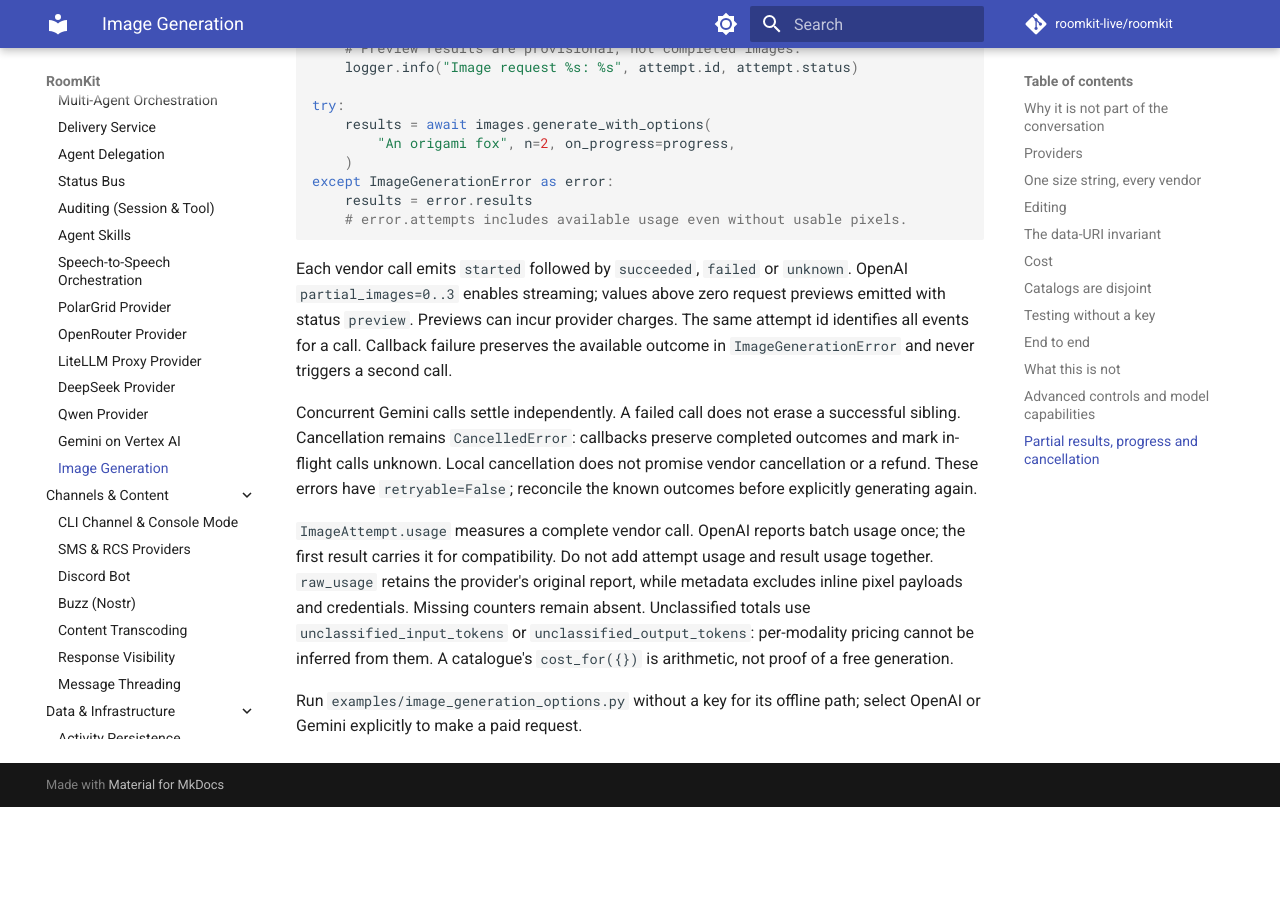
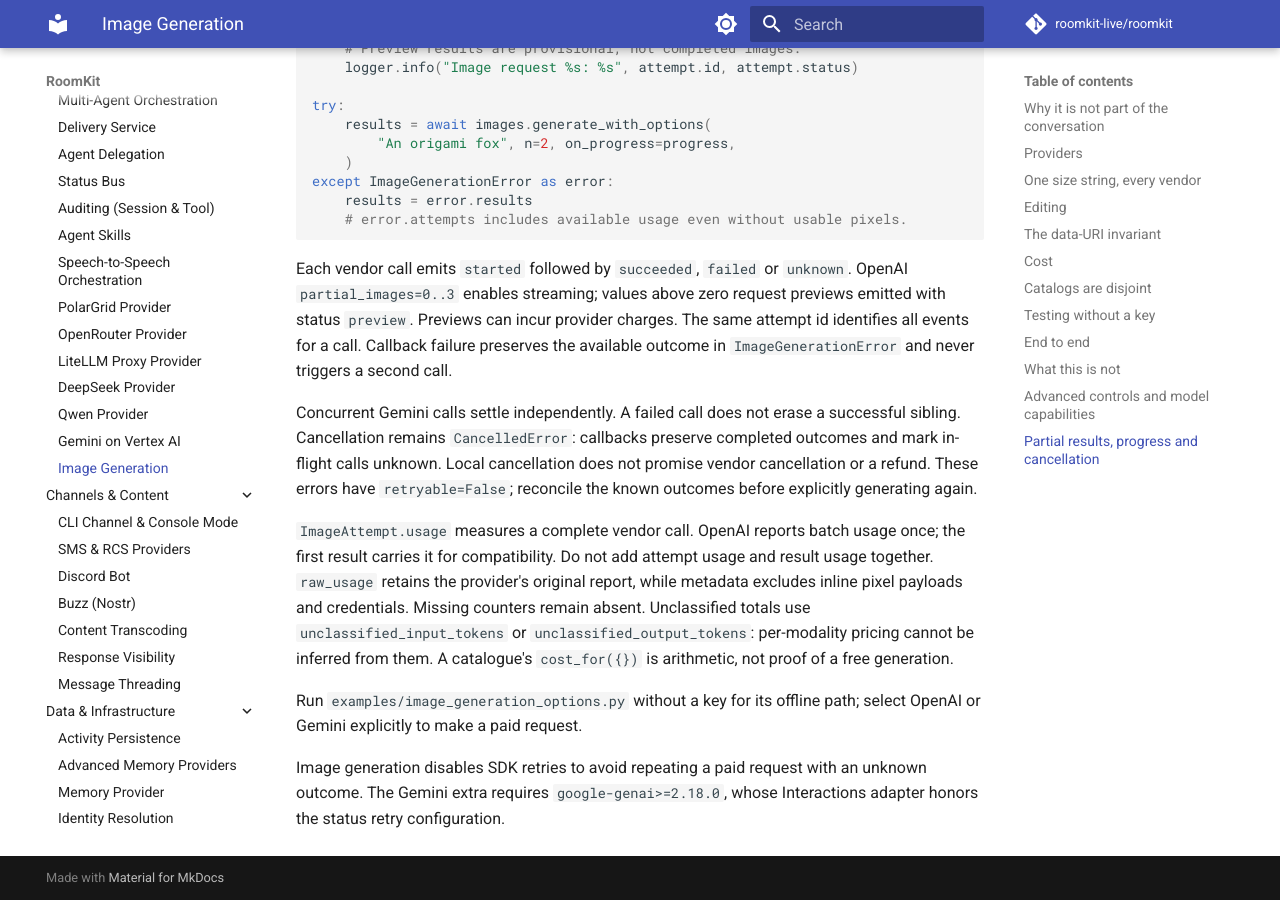
Before and after one commit to roomkit-live/roomkit-docs, an MkDocs documentation site: the page built from docs/guides/image-generation.md, in a window 1280 px wide and 900 px high, scrolled down 6477 px. Built offline with MkDocs 1.6.1 and Material for MkDocs 9.7.7, drawn with Linux system fonts in a browser that asks for light colours; comment, search, counter and statistics services are not loaded; before the commit the page ends 7284 px from its top, so only the background shows below that.

Commit message:
docs(images): state the SDK retry boundary and minimum version

```diff
--- a/docs/guides/image-generation.md
+++ b/docs/guides/image-generation.md
@@ -236,3 +236,7 @@ A catalogue's `cost_for({})` is arithmetic, not proof of a free generation.
 
 Run `examples/image_generation_options.py` without a key for its offline path;
 select OpenAI or Gemini explicitly to make a paid request.
+
+Image generation disables SDK retries to avoid repeating a paid request with an
+unknown outcome. The Gemini extra requires `google-genai>=2.18.0`, whose
+Interactions adapter honors the status retry configuration.
```
